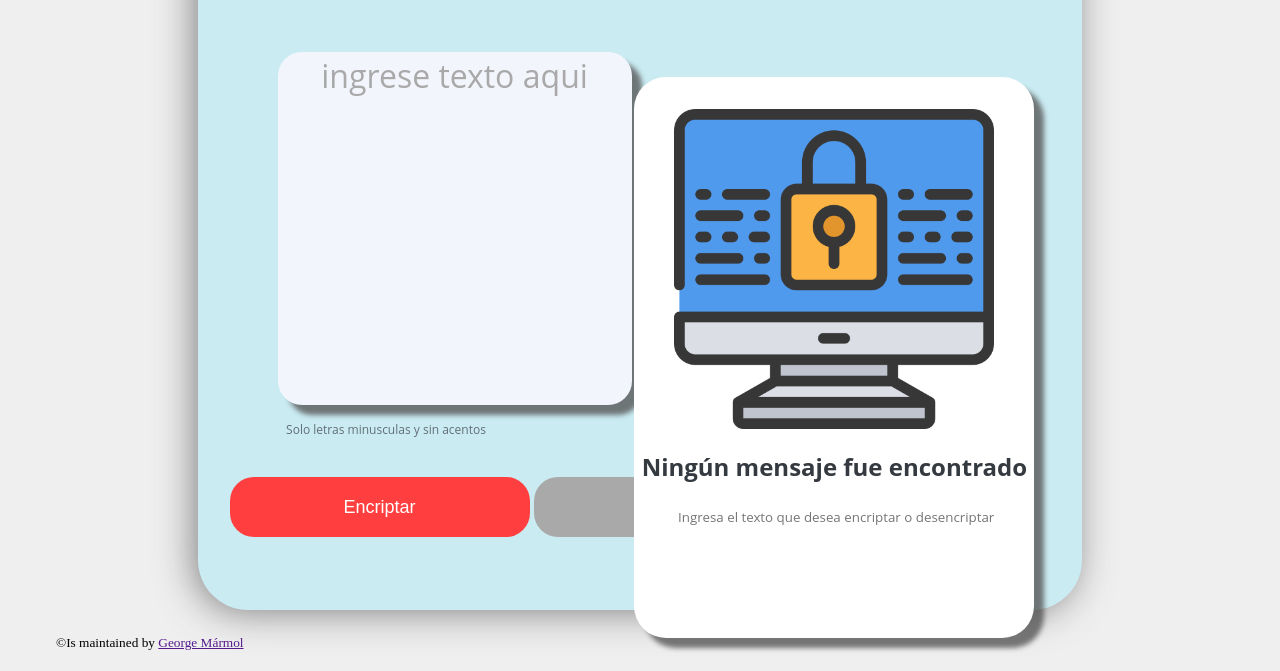
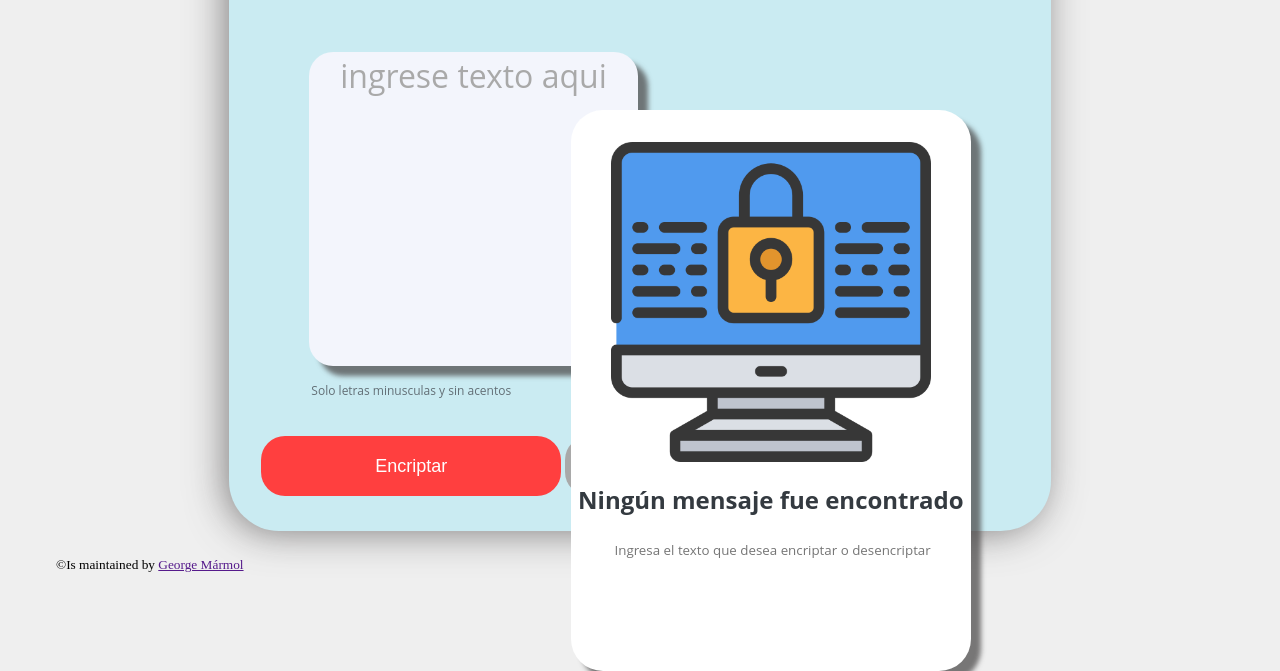
Before and after one commit to georgemarmol1/Challenge-Encriptador, a plain HTML site: page index.html in a window 1280 px wide. Shown: the part 159-830 px from the top of the page. Drawn offline with Linux system fonts and the light colour scheme.

Commit message:
Mejoras en el modal de informacion

```diff
--- a/style.css
+++ b/style.css
@@ -4,8 +4,8 @@ body {
 }
 .principal{
   margin: 5% auto;
-  width: 70%;
-  height: 90%;
+  width: 65%;
+  height: 80%;
   background:  #CAEBF2 ;
   border-radius: 50px;
   box-shadow: -5px 3px 39px -3px rgba(79,77,77,0.74);
@@ -86,8 +86,8 @@ body {
   float: right;
   position:sticky;
   width: 400px;
-  margin-right: 3rem;
-  margin-top: -52%;
+  margin-right: 5rem;
+  margin-top: -47%;
   border-radius: 2rem;
   background: #ffffff;
   box-shadow: 10px 10px 5px 0px rgba(79,77,77,0.75);
```
